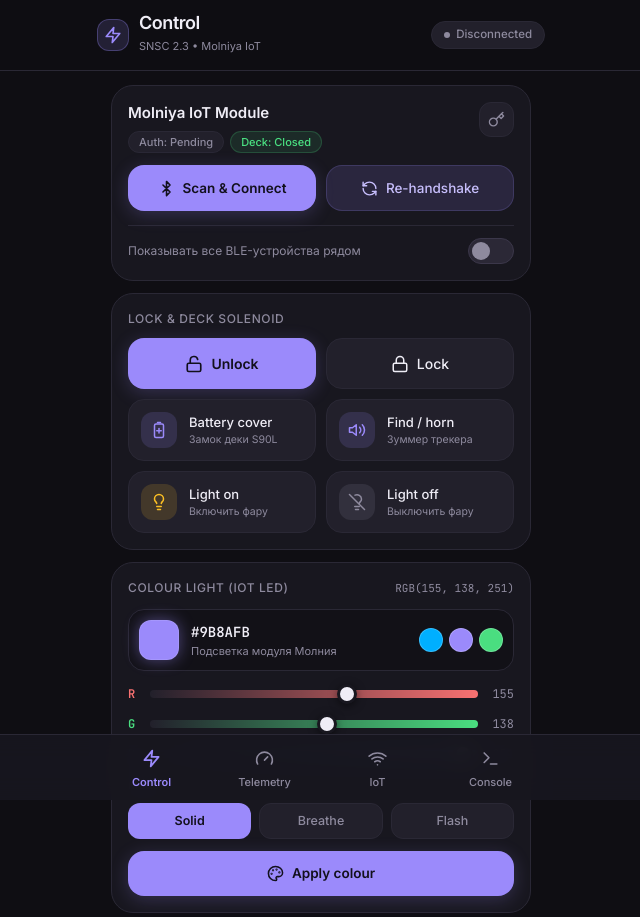
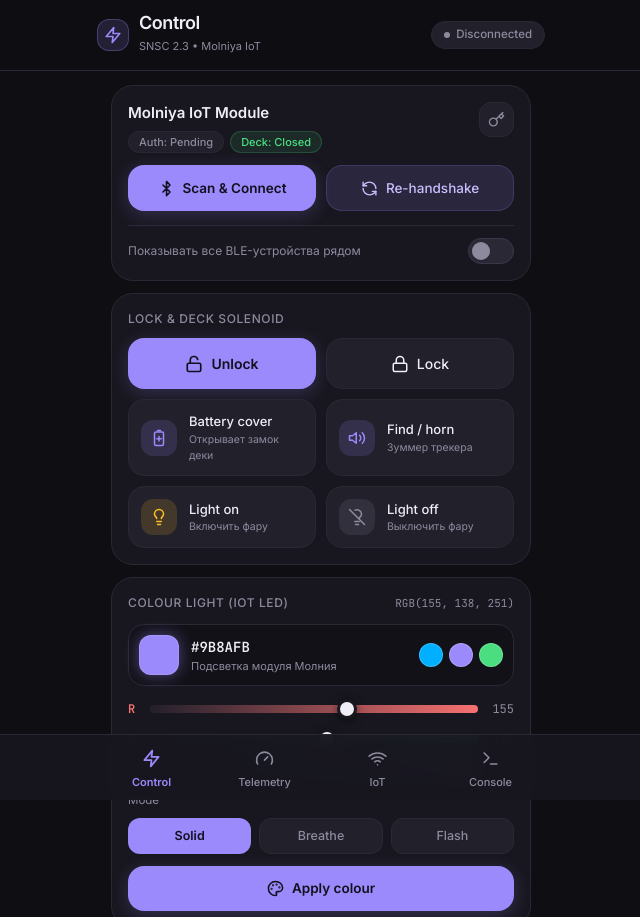
Before and after one commit to FunpaySmartBot/molniya-iot, a plain HTML site: page index.html in a window 1280 px wide. Shown: the top 917 px of the page, without its empty margins (319-959 px from the left). Drawn offline with nearby package versions, Linux system fonts and the light colour scheme.

Commit message:
Update and rename Molniya IoT Control — Material You BLE App.html to index.html

```diff
--- a/Molniya IoT Control — Material You BLE App.html
+++ b/index.html
@@ -367,7 +367,7 @@
             </div>
             <div>
               <div class="text-[13px] font-medium text-[#EFEDF6]">Battery cover</div>
-              <div class="text-[10.5px] text-[#8E8A9E]">Замок деки S90L</div>
+              <div class="text-[10.5px] text-[#8E8A9E]">Открывает замок деки</div>
             </div>
           </button>
 
```
